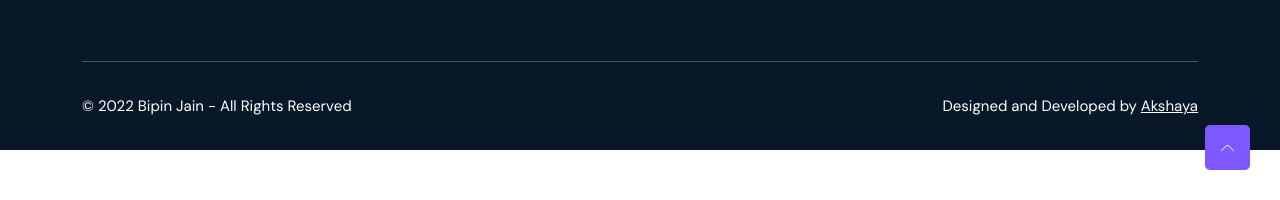
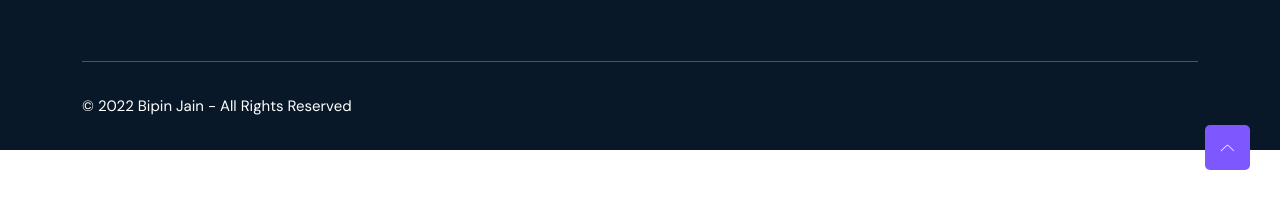
Before and after one commit to akulaakshaya/Bipin_new_UI, a plain HTML site: page greivience.html in a window 1280 px wide. Shown: the part 600-800 px from the top of the page. Drawn offline with Linux system fonts and the light colour scheme.

Commit message:
titles modify

```diff
--- a/greivience.html
+++ b/greivience.html
@@ -192,10 +192,7 @@
                         <div class="col-lg-6 col-md-6 col-12">
                             <p class="copyright-text">© 2022 Bipin Jain - All Rights Reserved</p>
                         </div>
-                        <div class="col-lg-6 col-md-6 col-12">
-                            <p class="copyright-owner">Designed and Developed by <a
-                                    href="https://akulaakshaya.github.io/" rel="nofollow" target="_blank">Akshaya</a>
-                        </div>
+
                     </div>
                 </div>
             </div>
```
Also changed, not shown: about-us.html (+1 -4 lines), contact.html (+1 -4 lines), crs_activities.html (+1 -4 lines), gallery.html (+1 -4 lines), index.html (+1 -1 lines), initiatives.html (+1 -4 lines), positions.html (+1 -4 lines), reports.html (+1 -4 lines), services.html (+2 -4 lines).
